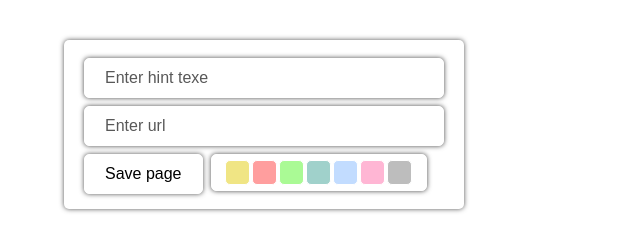
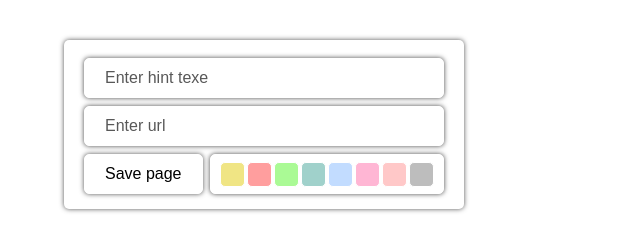
Before and after one commit to dinesh-saini814/linkCollector, a plain HTML site: page index.html in a window 1280 px wide. Shown: the whole page, without its empty margins (0-640 px from the left). Drawn offline with Linux system fonts and the light colour scheme.

Commit message:
solve colour pallate alignment

```diff
--- a/index.html
+++ b/index.html
@@ -59,6 +59,11 @@
         ></div>
         <div
           class="color-box"
+          data-color="#ffc8c8"
+          style="background-color: #ffc8c8"
+        ></div>
+        <div
+          class="color-box"
           data-color="#bdbdbd"
           style="background-color: #bdbdbd"
         ></div>
--- a/style.css
+++ b/style.css
@@ -7,7 +7,7 @@ body {
   font-family: "Poppins", sans-serif;
   max-width: 1170px;
   width: 400px;
-  margin: auto;
+  margin: 0 auto;
   padding: 0 15px;
   position: absolute;
   left: 5%;
@@ -23,6 +23,7 @@ body {
 button {
   font-family: "Poppins", sans-serif;
   cursor: pointer;
+  height: 40px;
   margin-bottom: 5px;
   background-color: rgb(255, 255, 255);
   border: 1px solid rgb(255, 255, 255);
@@ -32,6 +33,9 @@ button {
   font-size: 16px;
   margin-top: 8px;
   transition: all 0.3s ease-in-out;
+}
+button:hover {
+  box-shadow: 0 0 10px rgb(71, 71, 71);
 }
 
 .input_text,
@@ -50,10 +54,6 @@ button {
 }
 ::placeholder {
   color: rgb(88, 88, 88);
-}
-
-button:hover {
-  box-shadow: 0 0 10px rgb(71, 71, 71);
 }
 
 input:focus {
@@ -76,11 +76,6 @@ input:focus {
   transition: all 0.3s ease-in-out;
 }
 
-li {
-  list-style: none;
-  margin-top: px;
-}
-
 .textdisplay a {
   display: block;
   width: 150px; /* Adjust this value according to your needs */
@@ -96,15 +91,18 @@ li {
 
 .colour_button {
   display: flex;
+  justify-content: space-between;
+  align-items: center;
 }
 .collor_pallate {
   display: flex;
-  width: 60%;
+  width: 65%;
+  height: 40px;
   flex-direction: row;
   justify-content: center;
   align-items: center;
-  margin: 8px 8px;
-  padding: 0px 9px;
+  margin-bottom: 5px;
+  margin-top: 8px;
   flex-wrap: wrap;
   background-color: rgb(255, 255, 255);
   border: 1px solid rgb(255, 255, 255);
```
